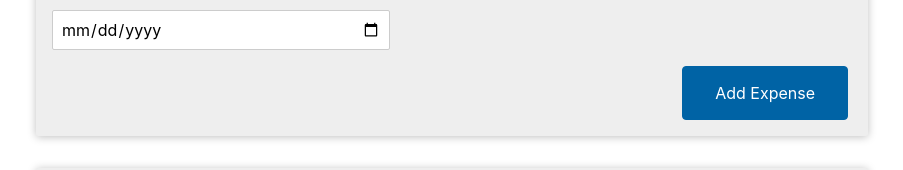
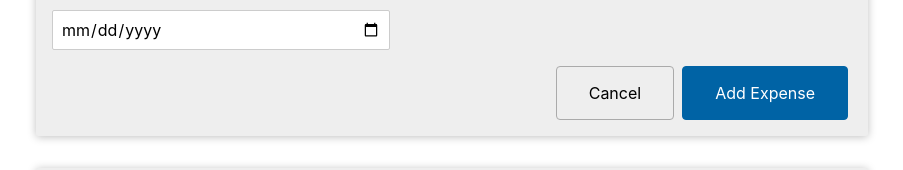
Before and after one commit to evanbechtol/react-complete, a React (Create React App) app: page / in a window 1280 px wide. Shown: the part 284-454 px from the top of the page, without its empty margins (188-1091 px from the left). Built offline with nearby package versions, Linux system fonts and the light colour scheme.

Commit message:
Assignment 4: Conditional Rendering
- Remove commented out code from `ExpenseForm.js`

```diff
--- a/src/components/NewExpense/ExpenseForm.js
+++ b/src/components/NewExpense/ExpenseForm.js
@@ -6,15 +6,8 @@ const ExpenseForm = (props) => {
   const [ enteredAmount, setEnteredAmount ] = useState( "" );
   const [ enteredDate, setEnteredDate ] = useState( "" );
 
-  /*const [userInput, setUserInput] = useState( {
-    enteredTitle: '',
-    enteredAmount: '',
-    enteredDate: ''
-  } );*/
-
   const titleChangeHandler = ( e ) => {
     setEnteredTitle( e.target.value );
-    //setUserInput((currentValues) => ({ ...currentValues, z: e.target.value }));
   };
 
   const amountChangeHandler = ( e ) => {
@@ -32,7 +25,7 @@ const ExpenseForm = (props) => {
       amount: enteredAmount,
       date: new Date(enteredDate)
     };
-    //console.log(expenseData);
+
     // This passes the data back up to the parent component "NewExpense.js"
     props.onSaveExpenseData(expenseData);
     resetForm();
@@ -80,6 +73,7 @@ const ExpenseForm = (props) => {
         </div>
 
         <div className="new-expense__actions">
+          <button className="cancel" aria-label="cancel adding expense">Cancel</button>
           <button aria-label="add expense" type="submit">Add Expense</button>
         </div>
       </form>
```
